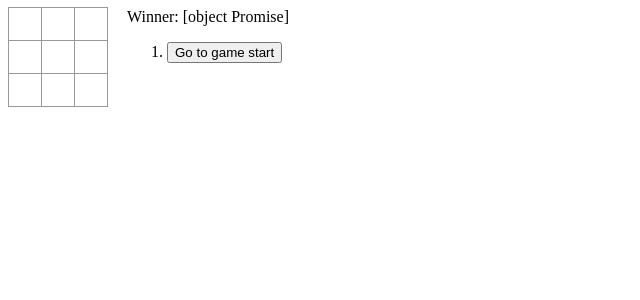
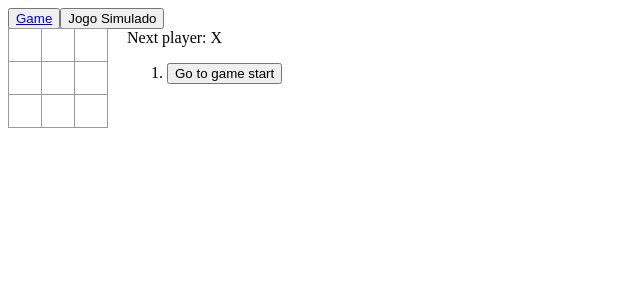
Before and after one commit to reinaldoteixeira/jogo-da-velha, a React (Create React App) app: page /game in a window 1280 px wide. Shown: the top 300 px of the page, without its empty margins (0-640 px from the left). Built offline with nearby package versions, Linux system fonts and the light colour scheme; no server answers.

Commit message:
Melhorias na estrutura e nova funcionalidades

```diff
--- a/package.json
+++ b/package.json
@@ -14,6 +14,7 @@
     "plugin-import": "^1.0.52",
     "react": "^16.12.0",
     "react-dom": "^16.12.0",
+    "react-router-dom": "^5.1.2",
     "react-scripts": "3.3.0"
   },
   "scripts": {
--- /dev/null
+++ b/src/App/index.jsx
@@ -0,0 +1,12 @@
+import React from 'react';
+import Menu from '../components/Menu';
+import Routers from '../components/Routers';
+
+const App = () => (
+  <>
+    <Menu />
+    <Routers />
+  </>
+);
+
+export default App;
--- a/src/Game/index.jsx
+++ /dev/null
@@ -1,87 +0,0 @@
-import React, { useState, useEffect } from 'react';
-import Board from '../components/Board';
-import styles from './styles';
-
-import { requesterService } from '../services';
-
-const calculateWinner = async () => {
-  try {
-    const result = await requesterService.post('/');
-    return result.data;
-  } catch (err) {
-    console.log(err);
-    return err;
-  }
-};
-
-const Game = () => {
-  const [history, setHistory] = useState([{
-    squares: Array(9).fill(null),
-  }]);
-  const [xIsNext, setXIsNext] = useState(true);
-  const [stepNumber, setStepNumber] = useState(0);
-
-  useEffect(() => {
-    calculateWinner();
-  }, []);
-
-  const handleClick = (i) => {
-    const subHistory = history.slice(0, stepNumber + 1);
-    const current = subHistory[subHistory.length - 1];
-    const squares = current.squares.slice();
-    if (calculateWinner(squares) || squares[i]) {
-      return;
-    }
-    squares[i] = xIsNext ? 'X' : 'O';
-
-    setHistory(subHistory.concat([{
-      squares: squares,
-    }]));
-    setStepNumber(history.length);
-    setXIsNext(!xIsNext);
-  };
-
-  const jumpTo = (step) => {
-    setStepNumber(step);
-    setXIsNext((step % 2) === 0);
-  };
-
-
-  const current = history[stepNumber];
-  const winner = calculateWinner(current.squares);
-
-  const moves = history.map((step, move) => {
-    const desc = move ?
-      'Go to move #' + move :
-      'Go to game start';
-    return (
-      <li key={move}>
-        <button type="button" onClick={() => jumpTo(move)}>
-          {desc}
-        </button>
-      </li>
-    );
-  });
-
-  const nexPlayer = xIsNext ? 'X' : 'O';
-  const status = winner ?
-    `Winner: ${winner}` :
-    `Next player: ${nexPlayer}`;
-
-  return (
-    <div style={styles.game}>
-      <div style={styles.gameBoard}>
-        <Board
-          squares={current.squares}
-          onClick={(i) => handleClick(i)}
-        />
-      </div>
-      <div style={styles.gameInfo}>
-        <div>{status}</div>
-        <ol>{moves}</ol>
-      </div>
-    </div>
-  );
-};
-
-export default Game;
--- /dev/null
+++ b/src/components/Menu/index.jsx
@@ -0,0 +1,15 @@
+import React from 'react';
+import { Link } from 'react-router-dom';
+
+const Menu = () => {
+  return (
+    <div>
+      <button type="button">
+        <Link to="/game">Game</Link>
+      </button>
+      <button type="button">Jogo Simulado</button>
+    </div>
+  );
+};
+
+export default Menu;
--- /dev/null
+++ b/src/components/Routers/index.jsx
@@ -0,0 +1,13 @@
+import React from 'react';
+import { Switch, Route } from 'react-router-dom';
+import { PageGame } from '../../pages';
+
+const Routers = () => (
+  <Switch>
+    <Route path="/game">
+      <PageGame />
+    </Route>
+  </Switch>
+);
+
+export default Routers;
--- a/src/index.jsx
+++ b/src/index.jsx
@@ -1,10 +1,12 @@
 import React from 'react';
 import ReactDOM from 'react-dom';
-import Game from './Game';
+import { BrowserRouter as Router } from 'react-router-dom';
+import App from './App';
 
-// ========================================
 ReactDOM.render(
-  <Game />,
+  <Router>
+    <App />
+  </Router>,
   // eslint-disable-next-line no-undef
   document.getElementById('root'),
 );
--- /dev/null
+++ b/src/pages/Game/index.jsx
@@ -0,0 +1,87 @@
+import React, { useState } from 'react';
+import Board from '../../components/Board';
+import styles from './styles';
+
+import { requesterService } from '../../services';
+
+const calculateWinner = async (squares) => {
+  try {
+    return requesterService.post('/', {
+      squares,
+    });
+  } catch (err) {
+    return err;
+  }
+};
+
+const Game = (props) => {
+  const { historyProps } = props;
+
+  const [history, setHistory] = useState([{
+    squares: Array(9).fill(null),
+  }]);
+  const [xIsNext, setXIsNext] = useState(true);
+  const [stepNumber, setStepNumber] = useState(0);
+  const [winner, setWinner] = useState(null);
+
+  const current = history[stepNumber];
+
+  const handleClick = async (i) => {
+    const subHistory = history.slice(0, stepNumber + 1);
+    const subCurrent = subHistory[subHistory.length - 1];
+    const squares = subCurrent.squares.slice();
+
+    if (winner || squares[i]) {
+      return;
+    }
+
+    squares[i] = xIsNext ? 'X' : 'O';
+    setHistory(subHistory.concat([{
+      squares,
+    }]));
+    setStepNumber(subHistory.length);
+    setXIsNext(!xIsNext);
+
+    setWinner(await calculateWinner(squares));
+  };
+
+  const jumpTo = async (step) => {
+    setStepNumber(step);
+    setXIsNext((step % 2) === 0);
+    setWinner(await calculateWinner(history[step].squares));
+  };
+
+  const moves = history.map((step, move) => {
+    const desc = move
+      ? `Go to move # ${move}`
+      : 'Go to game start';
+    return (
+      // eslint-disable-next-line react/no-array-index-key
+      <li key={move}>
+        <button type="button" onClick={() => jumpTo(move)}>{desc}</button>
+      </li>
+    );
+  });
+
+  const nextPlayer = xIsNext ? 'X' : 'O';
+  const status = winner
+    ? `Winner: ${winner}`
+    : `Next player: ${nextPlayer}`;
+
+  return (
+    <div style={styles.game}>
+      <div style={styles.gameBoard}>
+        <Board
+          squares={current.squares}
+          onClick={(i) => handleClick(i)}
+        />
+      </div>
+      <div style={styles.gameInfo}>
+        <div>{ status }</div>
+        <ol>{ moves }</ol>
+      </div>
+    </div>
+  );
+};
+
+export default Game;
--- /dev/null
+++ b/src/pages/Simulator/index.jsx
@@ -0,0 +1,25 @@
+import React, { useEffect, useState } from 'react';
+import Game from '../Game';
+import { requesterService } from '../../services';
+
+const Simulator = () => {
+  const { simulation, setSimulation } = useState(null);
+
+  const getSimulator = async () => {
+    try {
+      return await requesterService.post('/');
+    } catch (err) {
+      console.log(err);
+    }
+  };
+
+  useEffect(() => {
+    setSimulation(getSimulator());
+  }, []);
+
+  return (
+    <Game historyProps={simulation} />
+  );
+};
+
+export default Simulator;
--- /dev/null
+++ b/src/pages/index.js
@@ -0,0 +1,10 @@
+import Game from './Game';
+import Simulator from './Simulator';
+
+export const PageGame = Game;
+export const pageSimulator = Simulator;
+
+export default {
+  PageGame,
+  pageSimulator,
+};
--- a/src/services/index.js
+++ b/src/services/index.js
@@ -2,6 +2,4 @@ import requester from './requester';
 
 export const requesterService = requester;
 
-export default {
-  requesterService,
-};
+export default { requesterService };
```
Also changed, not shown: src/components/Board/index.jsx (line endings or trailing spaces), src/pages/Game/styles.js (renamed from src/Game/styles.js), 1 other file (tests, documents, lock files or other folders).
